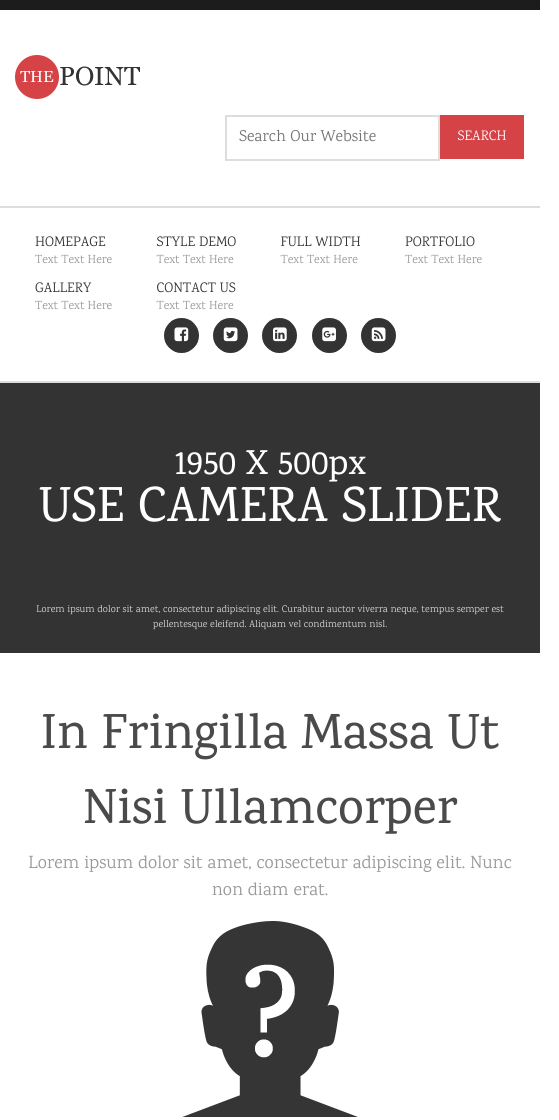
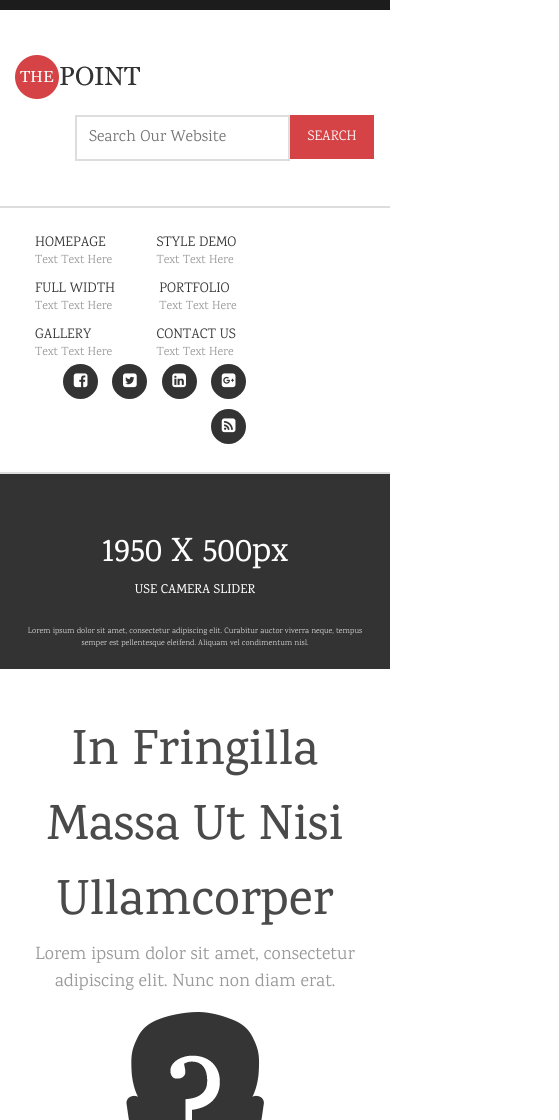
Before and after one commit to Maheeb/thePoint-psd-html-responsive, a plain HTML site: page index.html in a window 390 px wide. Shown: the top 1120 px of the page, 559 px wide, since content can reach past the window. Drawn offline with Linux system fonts and the light colour scheme.

Commit message:
Responsiveness fix

```diff
--- a/css/main.css
+++ b/css/main.css
@@ -424,12 +424,12 @@ margin-bottom: 10px;}
 #banner_area .inner_main_text_banner h1{
   font-size: 130px;
   color: #fff;
-  line-height: 1em;
+  line-height: 0em;
 }
 #banner_area .inner_main_text_banner h2{
   font-size: 50px;
   color: #fff;
-  line-height: 1em;
+  line-height: 0em;
 }
 #banner_area .banner_bottom{
   position: absolute;
@@ -493,7 +493,8 @@ margin-bottom: 10px;}
   padding: 10px;
   text-align: center;
 }
-#latest_project_area .child_project img{margin-bottom:15px; }
+#latest_project_area .child_project img{margin-bottom:15px;
+    width: 100%; }
 #latest_project_area .child_project h4{color: #4a4a4a; font-size: 20px}
 #latest_project_area .child_project p{
   color: #999999;
--- a/css/responsive.css
+++ b/css/responsive.css
@@ -8,16 +8,14 @@
         position: relative;
     }
     #banner_area .inner_main_text_banner h1 {
-        font-size: 35px;
+        font-size: 34px;
         color: #fff;
-        line-height: 1em;
-        margin-top: -43px;
+        line-height: 0em;
     }
-    .inner_main_text_banner h2 {
-        font-size: 19px;
+    #banner_area .inner_main_text_banner h2 {
+        font-size: 13px;
         color: #fff;
-        line-height: 1em;
-        margin-top: -23px;
+        line-height: 2em;
     }
     #main_menu .social_area {
         margin-right: 129px;
@@ -33,12 +31,16 @@
     #banner_area .banner_bottom p {
         color: #fff;
         margin: 0;
-        font-size: 10px;
+        font-size: 8px;
     }
-    body{width: 540px}
+    /*body{width: 540px}*/
+    #latest_project_area .child_project img {
+        margin-bottom: 18px;
+        width: 100%;
+    }
 }
-/*@media only screen and (min-width: 768px) {*/
-    /*body{width: 760px}*/
+/*@media only screen and (min-width: 600px) {*/
+    /*!*body{width: 760px}*!*/
     /*#banner_area .inner_main_text_banner h1 {*/
         /*font-size: 59px;*/
         /*color: #fff;*/
@@ -50,4 +52,12 @@
         /*line-height: 1em;*/
         /*!* margin-top: -16px; *!*/
     /*}*/
+
+    /*#latest_project_area .child_project {*/
+        /*width: 100%;*/
+        /*margin: 0 1% 10px;*/
+        /*float: left;*/
+        /*padding: 10px;*/
+        /*text-align: center;*/
+    /*}*/
 /*}*/
```
